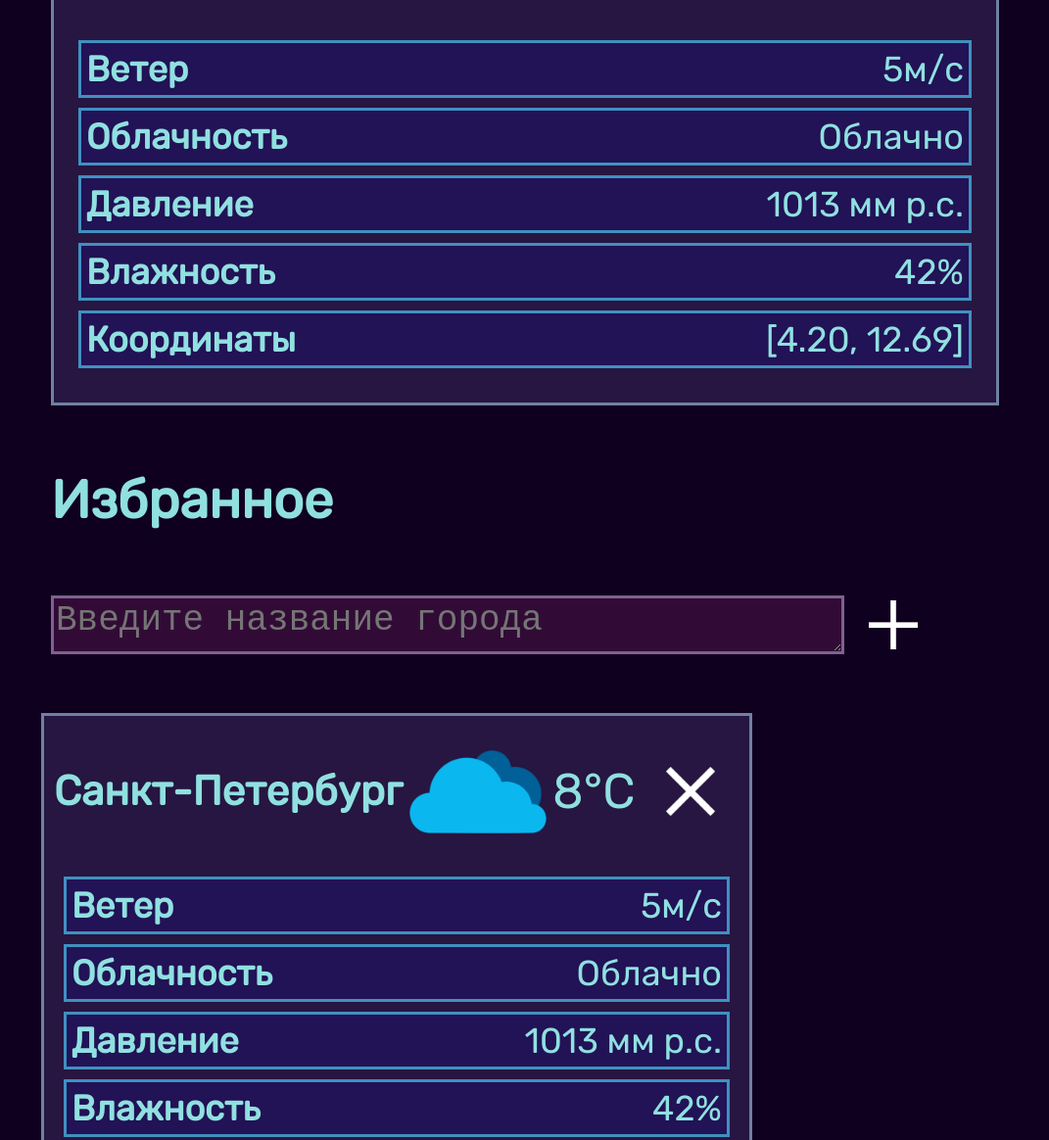
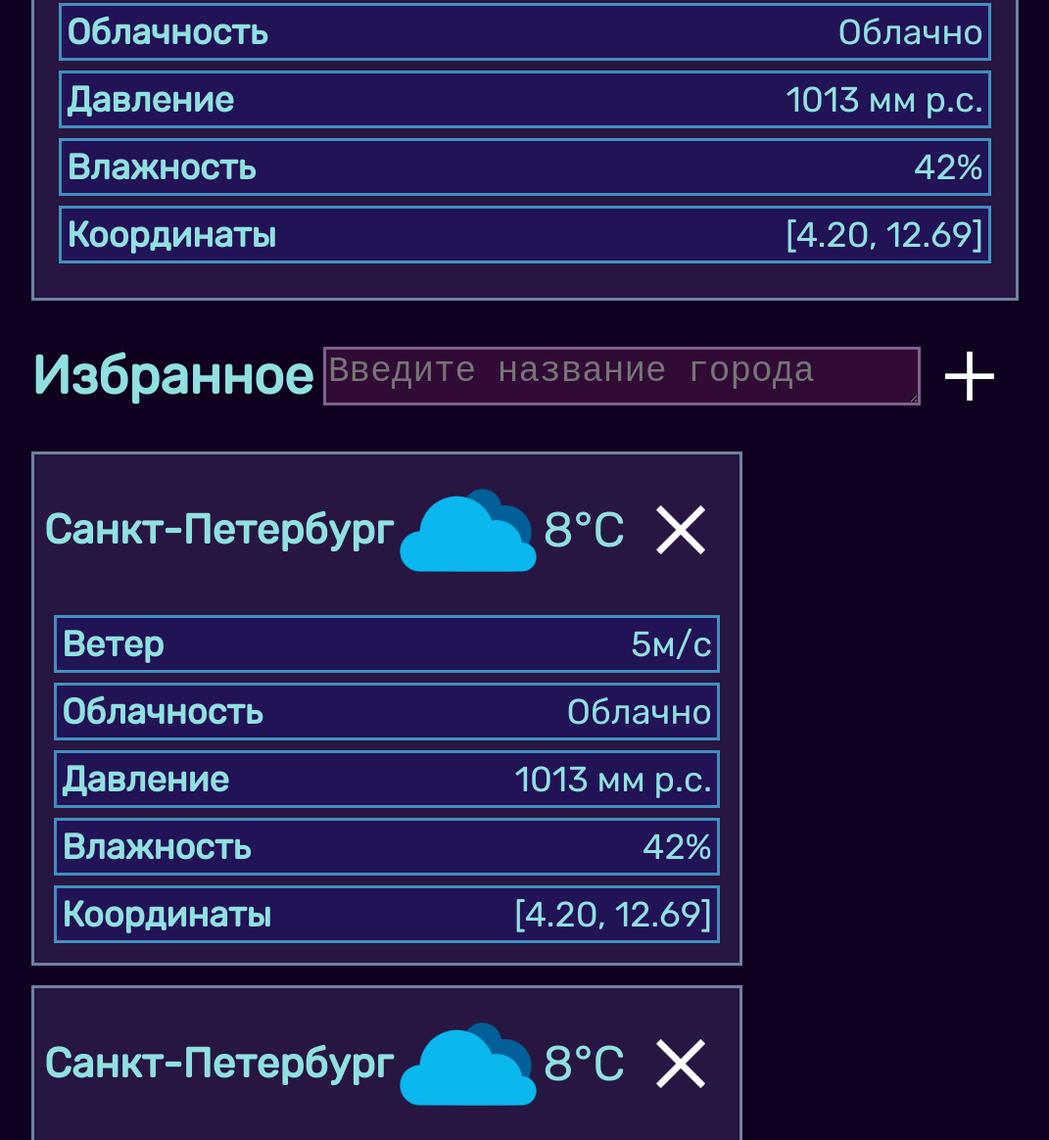
Before and after one commit to KitsuNeko256/WebWeather, a plain HTML site: page index.html in a window 1280 px wide. Shown: the part 660-1824 px from the top of the page at 98% size, without its empty margins (104-1175 px from the left). Drawn offline with Linux system fonts and the light colour scheme.

Commit message:
changed margins

```diff
--- a/index.html
+++ b/index.html
@@ -15,6 +15,7 @@
     <header>
         <h1>Погода здесь</h1>
         <button type="button" class="findMeButton">Найти меня</button>
+        <span></span>
     </header>
     <main>
         <div class="mainCity">
--- a/styles.css
+++ b/styles.css
@@ -21,8 +21,6 @@ header {
     display: flex;
     justify-content: space-between;
     align-items: center;
-    width: 50%;
-    margin: 10px;
 }
 .findMeButton {
     background-color: var(--color_fg_pink);
@@ -43,7 +41,6 @@ ul {
     background-color: var(--color_fg_purple);
     border: 3px solid var(--color_border_purple);
     padding: 15px 15px 15px 15px;
-    margin: 20px;
 }
 .mainCityHeader {
     width: 700px;
@@ -70,7 +67,6 @@ ul {
     flex-wrap: wrap;
     justify-content: space-between;
     align-items: center;
-    margin: 20px;
 }
 .favInput {
     display: flex;
@@ -81,8 +77,7 @@ ul {
     color: var(--color_text);
     font-size: 36px;
     height: 50px;
-    width: 800px;
-    margin: 0;
+    width: 600px;
     align-self: center;
 }
 .addButton {
@@ -107,7 +102,7 @@ ul {
     background-color: var(--color_fg_purple);
     border: 3px solid var(--color_border_purple);
     padding: 10px 10px 0px 10px;
-    margin: 20px 10px 20px 10px;
+    margin-bottom: 20px;
     width: 700px;
 }
 .favCityHeader {
```
